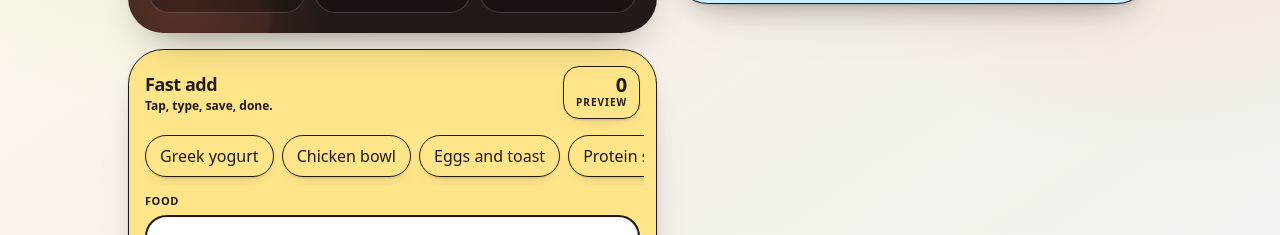
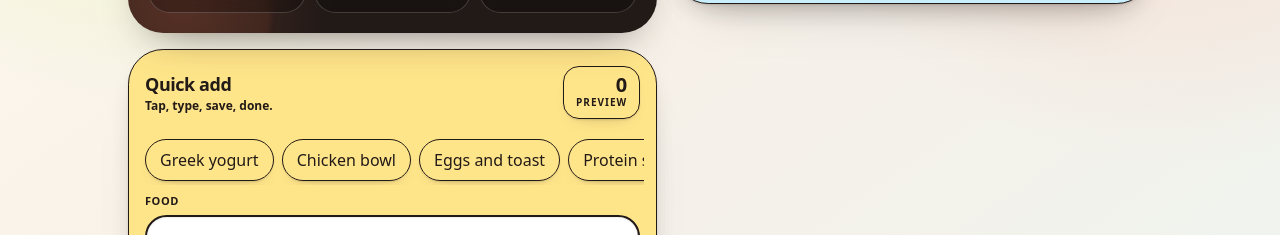
Before and after one commit to Trenthammer503/MacroMetr, a Next.js app: page / in a window 1280 px wide. Shown: the part 344-579 px from the top of the page. Built offline with nearby package versions, Linux system fonts and the light colour scheme.

Commit message:
Refine quick add chips and hide scrollbar

```diff
--- a/app/globals.css
+++ b/app/globals.css
@@ -127,8 +127,14 @@ input[type="number"] {
 
 .quick-chip:hover {
   background: var(--color-lime-soft);
-  border-color: var(--color-fg);
-  transform: translateY(-1px);
+}
+
+.quick-scroll {
+  scrollbar-width: none;
+}
+
+.quick-scroll::-webkit-scrollbar {
+  display: none;
 }
 
 .primary-submit {
--- a/app/page.tsx
+++ b/app/page.tsx
@@ -394,7 +394,7 @@ function EntryComposer({
     >
       <div className="flex items-center justify-between gap-3">
         <div>
-          <h1 className="text-lg font-black tracking-tight">Fast add</h1>
+          <h1 className="text-lg font-black tracking-tight">Quick add</h1>
           <div className="text-xs font-bold text-[--color-muted-strong]">
             Tap, type, save, done.
           </div>
@@ -473,13 +473,13 @@ function EntryComposer({
 
 function QuickFill({ onSelect }: { onSelect: (form: FormState) => void }) {
   return (
-    <div className="-mx-1 mt-4 flex gap-2 overflow-x-auto px-1 pb-2">
+    <div className="quick-scroll -mx-1 mt-4 flex gap-2 overflow-x-auto px-1 py-1">
       {quickFoods.map((food) => (
         <button
           key={food.name}
           type="button"
           onClick={() => onSelect(food)}
-          className="quick-chip shrink-0 rounded-full border border-[--color-outline] bg-[--color-surface] px-3.5 py-2 text-xs font-black text-[--color-fg] shadow-pop-small transition active:scale-95"
+          className="quick-chip shrink-0 rounded-full border border-[--color-outline] bg-[--color-surface] px-3.5 py-2 text-xs font-black leading-none text-[--color-fg] shadow-pop-small transition-colors active:scale-95"
         >
           {food.name}
         </button>
```
